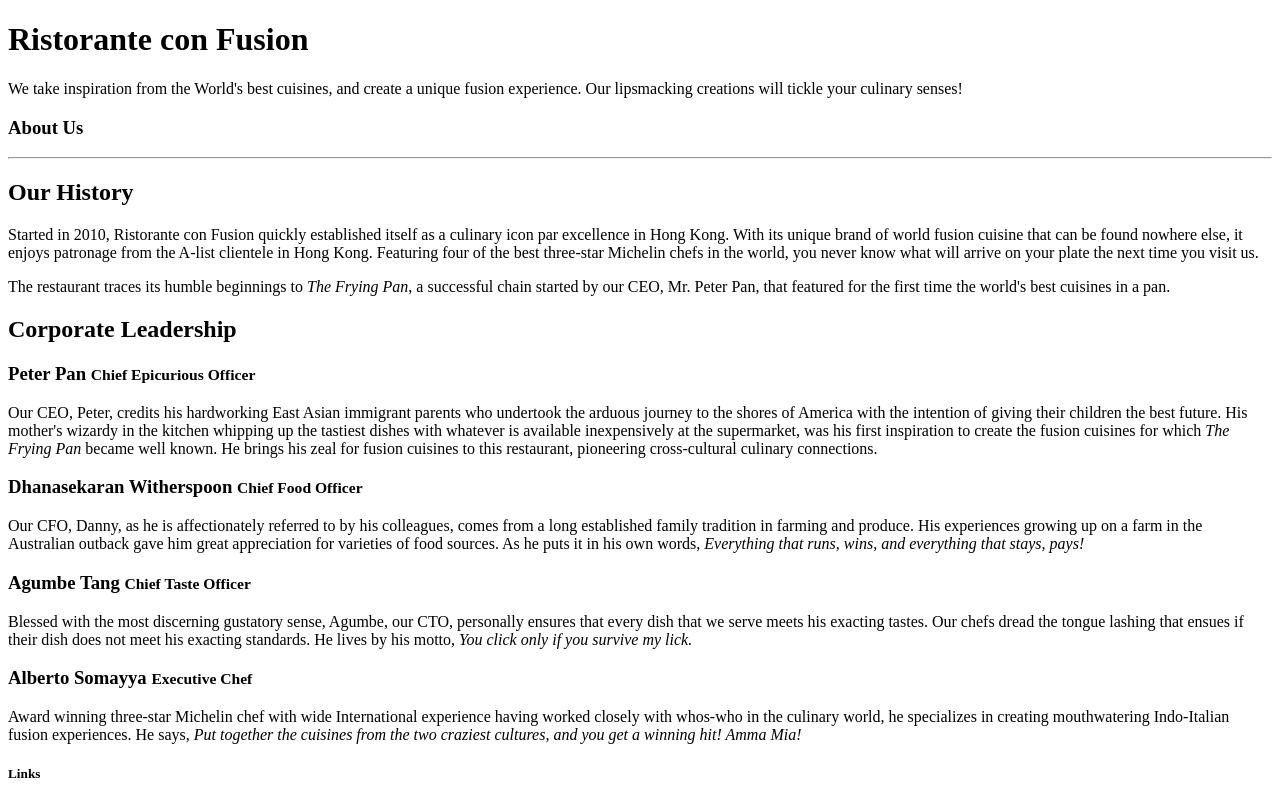
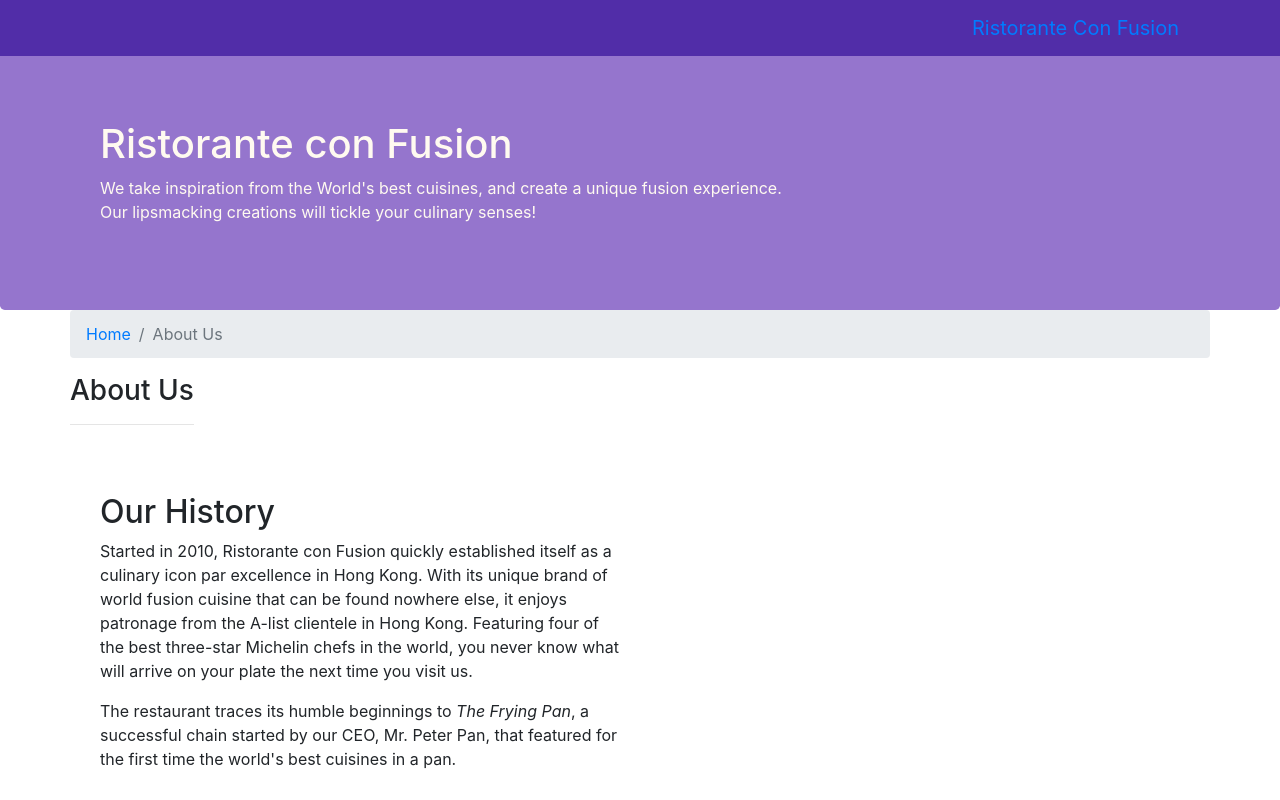
Before and after one commit to aviralgoyal/testgit, a website: page aboutus.html in a window 1280 px wide. Shown: the top 800 px of the page. Drawn offline with nearby package versions, Linux system fonts and the light colour scheme.

Commit message:
Navbar and Breadcrumbs

```diff
--- a/aboutus.html
+++ b/aboutus.html
@@ -4,11 +4,30 @@
 <head>
 
     <title>Ristorante Con Fusion: About Us</title>
-
+    <meta charset="utf-8">
+    <meta name="viewport" content="width=device-width, intial-scale=1, shrink-to-fit=no">
+    <meta http-equiv="x-ua-compatible" content="ie-edge">
+    <link rel="stylesheet" href="node_modules\bootstrap\dist\css\bootstrap.min.css">
+    <link rel="stylesheet" href="css\styles.css">
 </head>
 
 <body>
-
+        <nav class="navbar navbar-inverse navbar-toggleable-sm fixed-top">
+                <div class="container">
+                    <button class="navbar-toggler" type="button" data-toggle="collapse" data-target="#Navbar">
+                        <span class="navbar-toggler-icon"></span>
+                    </button>
+                    <a href="./index.html" class="navbar-brand">Ristorante Con Fusion</a>
+                    <div class="collapse navbar-collapse" id="Navbar">
+                        <ul class="navbar navbar-nav">
+                            <li class="nav-item"><a href="./index,html" class="nav-link">Home</a></li>
+                            <li class="nav-item active"><a href="./aboutus.html" class="nav-link">About</a></li>
+                            <li class="nav-item"><a href="#" class="nav-link">Menu</a></li>
+                            <li class="nav-item"><a href="#" class="nav-link">Contact</a></li>
+                        </ul>
+                    </div>
+                </div>
+         </nav>
     <header class="jumbotron">
         <div class="container">
             <div class="row row-header">
@@ -22,16 +41,21 @@
         </div>
     </header>
 
-    <div>
-        <div>
+    <div class=container>
+        <div class="row" >
+            <ol class="col-12 breadcrumb">
+                <li class="breadcrumb-item"><a href="./index.html">Home</a></li>
+                <li class="breadcrumb-item active">About Us</li>
+
+            </ol>
             <div>
                <h3>About Us</h3>
                <hr>
             </div>
         </div>
 
-        <div>
-            <div>
+        <div class="row row-content align-items-center">
+            <div class=col-6>
                 <h2>Our History</h2>
                 <p>Started in 2010, Ristorante con Fusion quickly established itself as a culinary icon par excellence in Hong Kong. With its unique brand of world fusion cuisine that can be found nowhere else, it enjoys patronage from the A-list clientele in Hong Kong.  Featuring four of the best three-star Michelin chefs in the world, you never know what will arrive on your plate the next time you visit us.</p>
                 <p>The restaurant traces its humble beginnings to <em>The Frying Pan</em>, a successful chain started by our CEO, Mr. Peter Pan, that featured for the first time the world's best cuisines in a pan.</p>
@@ -41,17 +65,17 @@
         </div>
 
 
-        <div>
+        <div class="row">
             <div>
                 <h2>Corporate Leadership</h2>
                 <h3>Peter Pan <small>Chief Epicurious Officer</small></h3>
-                <p>Our CEO, Peter, credits his hardworking East Asian immigrant parents who undertook the arduous journey to the shores of America with the intention of giving their children the best future. His mother's wizardy in the kitchen whipping up the tastiest dishes with whatever is available inexpensively at the supermarket, was his first inspiration to create the fusion cuisines for which <em>The Frying Pan</em> became well known. He brings his zeal for fusion cuisines to this restaurant, pioneering cross-cultural culinary connections.</p>
+                <p class=" hidden-xs-down">Our CEO, Peter, credits his hardworking East Asian immigrant parents who undertook the arduous journey to the shores of America with the intention of giving their children the best future. His mother's wizardy in the kitchen whipping up the tastiest dishes with whatever is available inexpensively at the supermarket, was his first inspiration to create the fusion cuisines for which <em>The Frying Pan</em> became well known. He brings his zeal for fusion cuisines to this restaurant, pioneering cross-cultural culinary connections.</p>
                 <h3>Dhanasekaran Witherspoon <small>Chief Food Officer</small></h3>
-                <p>Our CFO, Danny, as he is affectionately referred to by his colleagues, comes from a long established family tradition in farming and produce. His experiences growing up on a farm in the Australian outback gave him great appreciation for varieties of food sources. As he puts it in his own words, <em>Everything that runs, wins, and everything that stays, pays!</em></p>
+                <p class=" hidden-xs-down">Our CFO, Danny, as he is affectionately referred to by his colleagues, comes from a long established family tradition in farming and produce. His experiences growing up on a farm in the Australian outback gave him great appreciation for varieties of food sources. As he puts it in his own words, <em>Everything that runs, wins, and everything that stays, pays!</em></p>
                 <h3>Agumbe Tang <small>Chief Taste Officer</small></h3>
-                <p>Blessed with the most discerning gustatory sense, Agumbe, our CTO, personally ensures that every dish that we serve meets his exacting tastes. Our chefs dread the tongue lashing that ensues if their dish does not meet his exacting standards. He lives by his motto, <em>You click only if you survive my lick.</em></p>
+                <p class=" hidden-xs-down">Blessed with the most discerning gustatory sense, Agumbe, our CTO, personally ensures that every dish that we serve meets his exacting tastes. Our chefs dread the tongue lashing that ensues if their dish does not meet his exacting standards. He lives by his motto, <em>You click only if you survive my lick.</em></p>
                 <h3>Alberto Somayya <small>Executive Chef</small></h3>
-                <p>Award winning three-star Michelin chef with wide International experience having worked closely with whos-who in the culinary world, he specializes in creating mouthwatering Indo-Italian fusion experiences. He says, <em>Put together the cuisines from the two craziest cultures, and you get a winning hit! Amma Mia!</em></p>
+                <p class=" hidden-xs-down">Award winning three-star Michelin chef with wide International experience having worked closely with whos-who in the culinary world, he specializes in creating mouthwatering Indo-Italian fusion experiences. He says, <em>Put together the cuisines from the two craziest cultures, and you get a winning hit! Amma Mia!</em></p>
             </div>
        </div>
 
@@ -98,7 +122,9 @@
            </div>
         </div>
     </footer>
-
+    <script src="node_modules\jquery\dist\jquery.min.js"></script>
+    <script src="node_modules\tether\dist\js\tether.min.js"></script>
+    <script src="node_modules\bootstrap\dist\js\bootstrap.min.js"></script>
 </body>
 
 </html>
--- a/css/styles.css
+++ b/css/styles.css
@@ -1,3 +1,7 @@
+body {
+    padding: 50px 0px 0px 0px;
+    z-index: 0;
+}
 .row-header {
     margin: 0px auto;
     padding: 0px auto;
@@ -5,7 +9,7 @@
 
 .row-content {
     margin: 0px auto;
-    padding: 50px 0px 50px 0px auto;
+    padding: 0px 0px 0px 0px auto;
     border-bottom: 1px ridge;
     min-height: 400px;
 }
@@ -28,3 +32,7 @@
     margin: 0px;
     color: #0f0f0f;
 }
+
+.navbar-inverse{
+    background-color: #512DA8;
+}
```
Also changed, not shown: index.html (+16 -0 lines).
